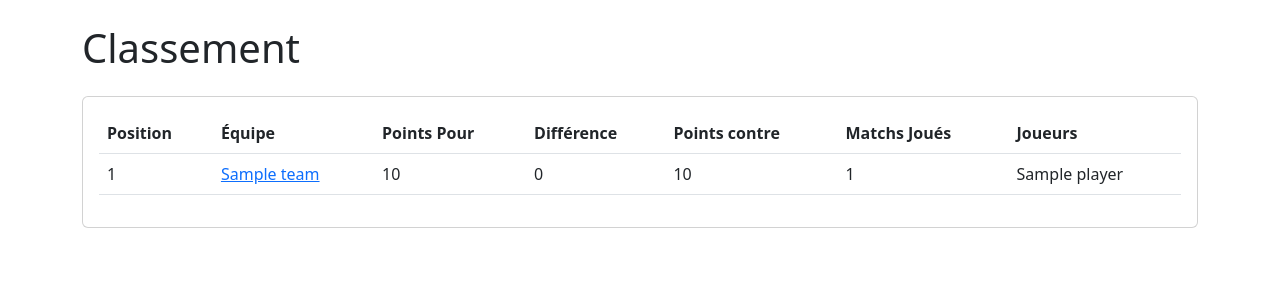
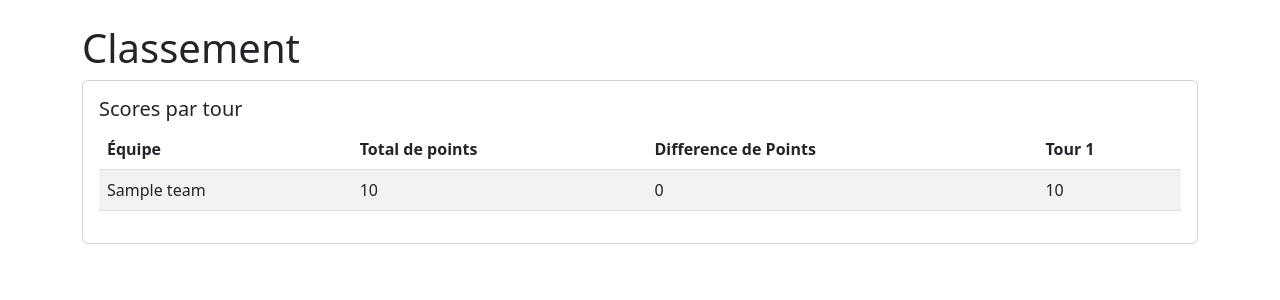
Before and after one commit to littlecrakage/concour-belote-manager, a Flask app: page /ranking in a window 1280 px wide. Shown: the part 56-356 px from the top of the page. Run offline with Flask 3, Linux system fonts and the light colour scheme; tables that the repository leaves empty hold one stand-in row (values such as "Sample post"); some libraries are stand-ins or nearby versions.

Commit message:
Update ranking to show score per round

```diff
--- a/app.py
+++ b/app.py
@@ -205,10 +205,17 @@ def matches():
     played_matches_sorted = sorted(played_matches, key=lambda x: x['date'], reverse=True)
     return render_template('matches.html', unplayed_matches=unplayed_matches, played_matches=played_matches_sorted, is_admin=current_user.is_authenticated, current_round = tournament.get_current_round())
 
+
 @app.route('/ranking')
 def ranking():
-    sorted_teams = tournament.get_ranking()
-    return render_template('ranking.html', teams=sorted_teams)
+    # Récupérer le classement actuel
+    teams = Team.query.order_by(Team.points_for.desc(), Team.name).all()
+
+    # Récupérer les scores par tour
+    teams_scores, round_numbers = tournament.get_scores_by_round()
+    teams_scores.sort(key=lambda x: x['team_points_for'], reverse=True)
+
+    return render_template('ranking.html', teams=teams, teams_scores=teams_scores, round_numbers=round_numbers)
 
 
 @app.route('/admin', methods=['GET', 'POST'])
@@ -294,7 +301,9 @@ def update_match_result(match_id):
     return redirect(url_for('matches'))  # Remplacez par le nom de votre route
 
 
-
+@app.template_filter('get_item')
+def get_item(dictionary, key):
+    return dictionary.get(key, None)
 
 
 if __name__ == '__main__':
--- a/models/match.py
+++ b/models/match.py
@@ -10,6 +10,7 @@ class Match(db.Model):
     team2_id = db.Column(db.Integer, db.ForeignKey('teams.id'), nullable=False)
     score1 = db.Column(db.Integer, nullable=True)
     score2 = db.Column(db.Integer, nullable=True)
+    round_number = db.Column(db.Integer, nullable=False)
     table_number = db.Column(db.Integer)
     is_closed = db.Column(db.Boolean, default=False)  # Nouveau champ pour marquer les matchs terminés
     date = db.Column(db.String(20), nullable=True)
--- a/models/tournament.py
+++ b/models/tournament.py
@@ -108,7 +108,7 @@ class Tournament():
         for i in range(0, len(teams), 2):
             table_number += 1
             if i + 1 < len(teams):
-                match = Match(team1_id=teams[i].id, team2_id=teams[i + 1].id, table_number = table_number)
+                match = Match(team1_id=teams[i].id, team2_id=teams[i + 1].id, table_number = table_number,round_number=self.get_current_round())
                 db.session.add(match)
 
         db.session.commit()
@@ -132,9 +132,42 @@ class Tournament():
             team1 = teams[i]
             team2 = teams[i + 1]
 
-            match = Match(team1_id=team1.id, team2_id=team2.id, table_number = table_number)
+            match = Match(team1_id=team1.id, team2_id=team2.id, table_number = table_number, round_number=self.get_current_round())
 
             db.session.add(match)
 
         db.session.commit()
         return True
+
+    def get_scores_by_round(self):
+        # Récupérer tous les tours joués
+        rounds = db.session.query(Match.round_number).distinct().order_by(Match.round_number).all()
+        round_numbers = [round[0] for round in rounds if round[0] is not None]
+
+        # Récupérer toutes les équipes
+        teams = Team.query.order_by(Team.name).all()
+
+        # Préparer les données pour chaque équipe
+        teams_scores = []
+        for team in teams:
+            team_data = {'team_name': team.name,
+                         'team_points_for': team.points_for,
+                         'team_points_diff': team.points_for - team.points_against}
+            for round_num in round_numbers:
+                # Récupérer le score de l'équipe pour ce tour
+                match = db.session.query(Match).filter(
+                    ((Match.team1_id == team.id) | (Match.team2_id == team.id)) &
+                    (Match.round_number == round_num)
+                ).first()
+
+                if match:
+                    if match.team1_id == team.id:
+                        team_data[f'round_{round_num}'] = match.score1
+                    else:
+                        team_data[f'round_{round_num}'] = match.score2
+                else:
+                    team_data[f'round_{round_num}'] = None
+
+            teams_scores.append(team_data)
+
+        return teams_scores, round_numbers
--- a/templates/ranking.html
+++ b/templates/ranking.html
@@ -1,41 +1,43 @@
 {% extends "base.html" %}
 
 {% block content %}
-    <h1 class="mb-4">Classement</h1>
-    <div class="card">
+    <h1>Classement</h1>
+
+    <div class="card mb-4">
         <div class="card-body">
-            <table class="table">
+            <h5 class="card-title">Scores par tour</h5>
+            <div class="table-responsive">
+                <table class="table table-striped">
                     <thead>
                         <tr>
-                        <th>Position</th>
                             <th>Équipe</th>
-                        <th>Points Pour</th>
-                        <th>Différence</th>
-                        <th>Points contre</th>
-                        <th>Matchs Joués</th>
-                        <th>Joueurs</th>
+                            <th>Total de points</th>
+                            <th>Difference de Points</th>
+                            {% for round_num in round_numbers %}
+                                <th>Tour {{ round_num }}</th>
+                            {% endfor %}
                         </tr>
                     </thead>
                     <tbody>
-                    {% for team in teams %}
+                        {% for team_score in teams_scores %}
                         <tr>
-                            <td>{{ loop.index }}</td>
-                            <td><a href="{{ url_for('team_detail', team_name=team.name) }}">{{ team.name }}</a></td>
-                            <td>{{ team.points_for }}</td>
-                            <td>{{ team.points_for - team.points_against }}</td>
-                            <td>{{ team.points_against }}</td>
-                            <td>{{ team.matches_played }}</td>
+                            <td>{{ team_score.team_name }}</td>
+                            <td>{{ team_score.team_points_for }}</td>
+                            <td>{{ team_score.team_points_diff }}</td>
+                            {% for round_num in round_numbers %}
                                 <td>
-                                {% if team.players %}
-                                    {{ team.players|map(attribute='name')|join(', ') }}
+                                    {% if team_score | get_item('round_' ~ round_num) is not none %}
+                                        {{ team_score | get_item('round_' ~ round_num) }}
                                     {% else %}
-                                    Aucun joueur
+                                        -
                                     {% endif %}
                                 </td>
+                            {% endfor %}
                         </tr>
                         {% endfor %}
                     </tbody>
                 </table>
             </div>
         </div>
+    </div>
 {% endblock %}
```
Also changed, not shown: migrations/versions/fa02f749a45a_add_round_number_to_match.py (added, +32 -0 lines). Lines whose indentation alone changed are shown as unchanged.
